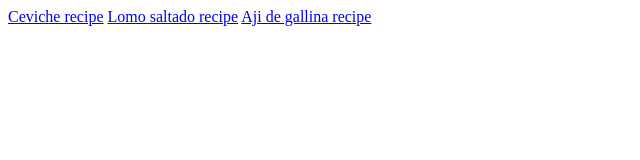
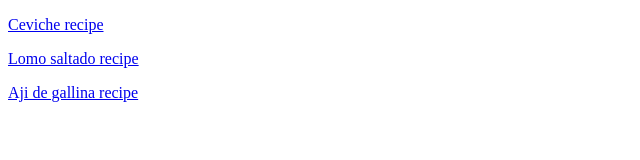
Before and after one commit to DiegoVargasM/my-food-recipes, a plain HTML site: page index.html in a window 1280 px wide. Shown: the whole page, without its empty margins (0-640 px from the left). Drawn offline with Linux system fonts and the light colour scheme.

Commit message:
Fix recipe links change aji-de-gallina pic
Change href links to show correct recipes
chage aji-de-gallina pic as it was not showing

```diff
--- a/index.html
+++ b/index.html
@@ -7,8 +7,8 @@
     <title>Diego's recipes</title>
 </head>
 <body>
-    <a href="./recipes/ceviche.html">Ceviche recipe</a>
-    <a href="./recipes/aji-de-gallina.html">Lomo saltado recipe</a>
-    <a href="./recipes/lomo-saltado.html">Aji de gallina recipe</a>
+    <p><a href="./recipes/ceviche.html">Ceviche recipe</a></p>
+    <p><a href="./recipes/lomo-saltado.html">Lomo saltado recipe</a></p>
+    <p><a href="./recipes/aji-de-gallina.html">Aji de gallina recipe</a></p>
 </body>
 </html>
```
Also changed, not shown: recipes/aji-de-gallina.html (+1 -1 lines).
